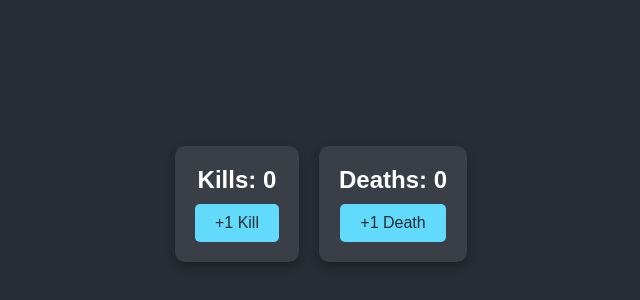
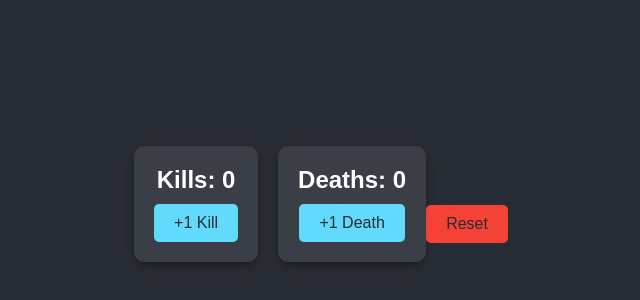
Before and after one commit to jakefrmstate1/KD-Counter, a plain HTML site: page index.html in a window 1280 px wide. Shown: the part 196-496 px from the top of the page, without its empty margins (319-959 px from the left). Drawn offline with Linux system fonts and the light colour scheme.

Commit message:
index.html

```diff
--- a/index.html
+++ b/index.html
@@ -42,6 +42,7 @@
             cursor: pointer;
             color: #282c34;
             transition: background-color 0.3s;
+            pointer-events: auto;
         }
 
         button:hover {
@@ -50,6 +51,19 @@
 
         button:active {
             background-color: #1a81c1;
+        }
+
+        .reset {
+            background-color: #f44336; /* Red color for reset */
+            margin-top: 20px;
+        }
+
+        .reset:hover {
+            background-color: #d32f2f;
+        }
+
+        .reset:active {
+            background-color: #c62828;
         }
     </style>
 </head>
@@ -65,6 +79,10 @@
         </div>
     </div>
 
+    <div class="reset-container" style="text-align: center; margin-top: 20px;">
+        <button class="reset" onclick="resetCounts()">Reset</button>
+    </div>
+
     <script>
         let killCount = 0;
         let deathCount = 0;
@@ -78,6 +96,13 @@
             deathCount++;
             document.getElementById('death-count').textContent = deathCount;
         }
+
+        function resetCounts() {
+            killCount = 0;
+            deathCount = 0;
+            document.getElementById('kill-count').textContent = killCount;
+            document.getElementById('death-count').textContent = deathCount;
+        }
     </script>
 </body>
 </html>
```
